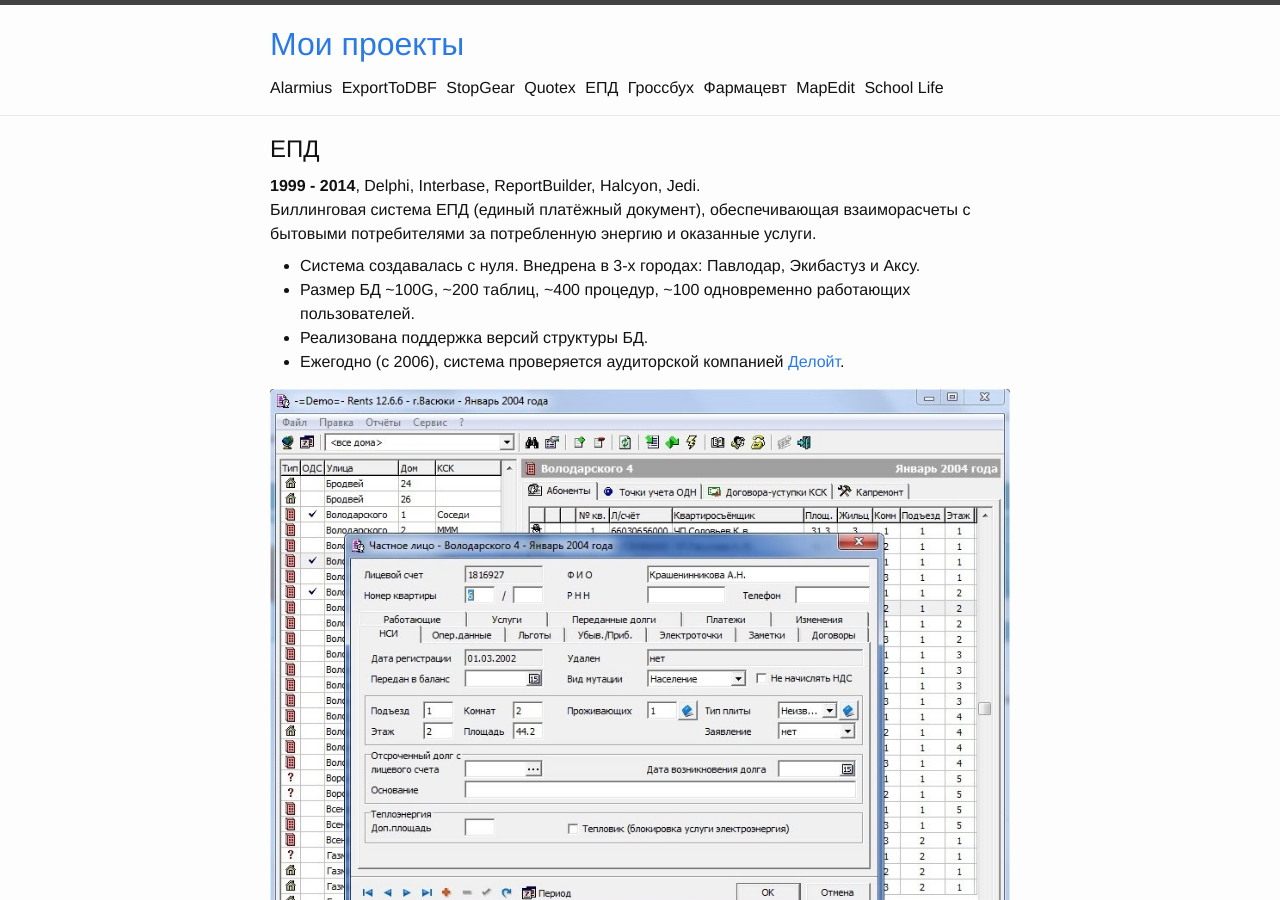
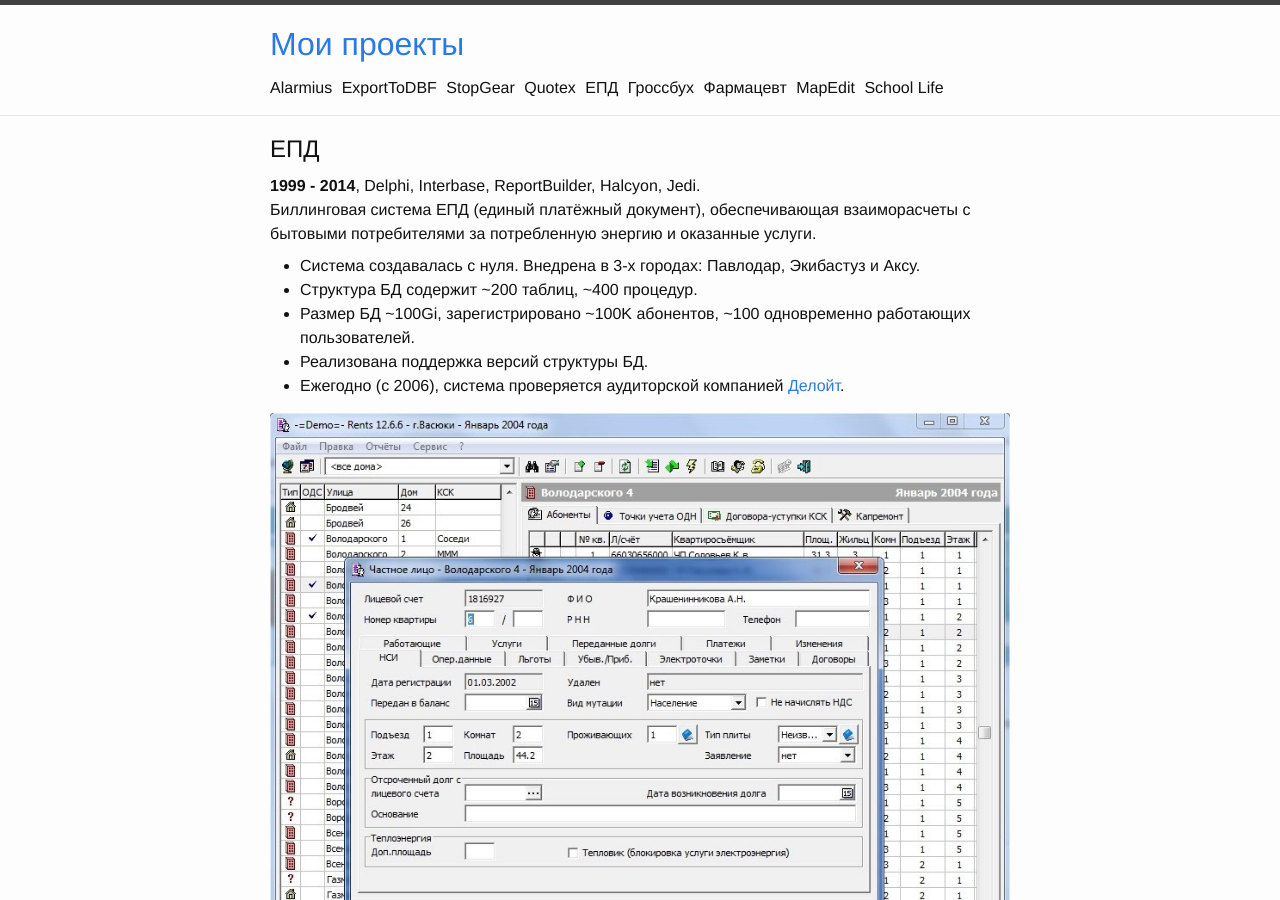
Before and after one commit to Sikambr/projects, a Jekyll site: the page built from epd.md, in a window 1280 px wide and 900 px high. Built offline with Jekyll 4.4.1, drawn with Linux system fonts in a browser that asks for light colours.

Commit message:
first commit

```diff
--- a/epd.md
+++ b/epd.md
@@ -9,7 +9,8 @@ permalink: /epd/
 Биллинговая система ЕПД (единый платёжный документ), обеспечивающая взаиморасчеты с бытовыми потребителями за потребленную энергию и оказанные услуги.
 
 * Система создавалась с нуля. Внедрена в 3-х городах: Павлодар, Экибастуз и Аксу.
-* Размер БД ~100G, ~200 таблиц, ~400 процедур, ~100 одновременно работающих пользователей.
+* Структура БД содержит ~200 таблиц, ~400 процедур.
+* Размер БД ~100Gi, зарегистрировано ~100K абонентов, ~100 одновременно работающих пользователей.
 * Реализована поддержка версий структуры БД.
 * Ежегодно (с 2006), система проверяется аудиторской компанией [Делойт](https://www2.deloitte.com/ru/ru.html).
 
```
Also changed, not shown: mapedit.md (+1 -1 lines).
